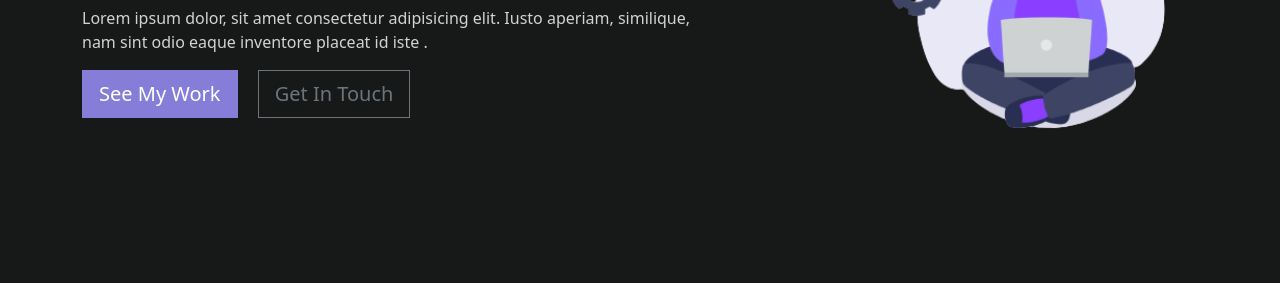
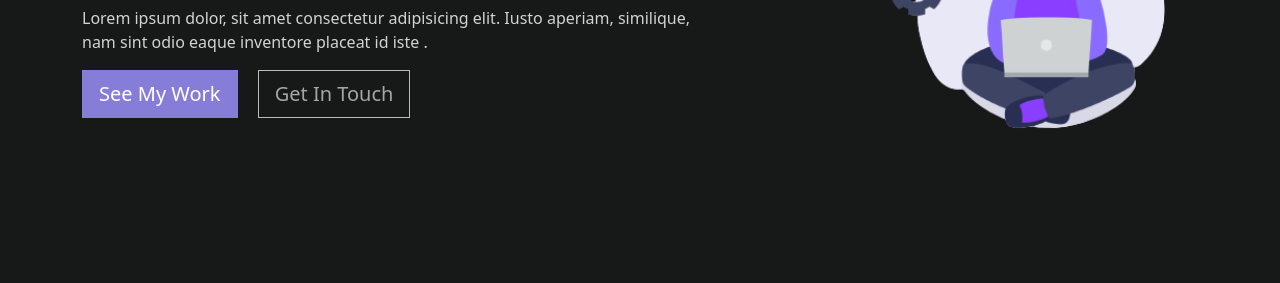
Before and after one commit to mokhelek/portfolio-website, a plain HTML site: page index.html in a window 1280 px wide. Shown: the part 340-623 px from the top of the page. Drawn offline with nearby package versions, Linux system fonts and the light colour scheme.

Commit message:
improved the color scheem on the hero section

```diff
--- a/index.html
+++ b/index.html
@@ -35,7 +35,7 @@
         aria-label="Toggle navigation"
       >
         <svg
-          style="color: #6857ff"
+          style="color: #9b92ef"
           xmlns="http://www.w3.org/2000/svg"
           width="28"
           height="28"
@@ -134,6 +134,9 @@
   </nav>
 
   <body>
+
+    <!-- ################################################   Intro section ########################################## -->
+
     <section id="hero-section">
       <div class="container">
         <br />
@@ -156,8 +159,8 @@
 
             <a id="cta-button" class="btn btn-lg" href="#"> See My Work </a>
             <a
-              class="btn btn-outline-secondary btn-lg"
-              style="margin-left: 1rem; border-radius: 0"
+              class="btn btn-lg btn-outline-secondary"
+              style="margin-left: 1rem; border-radius: 0;border: 1px rgb(188, 188, 188) solid;color:rgb(166, 166, 166) ;
               href="#"
             >
               Get In Touch
```
